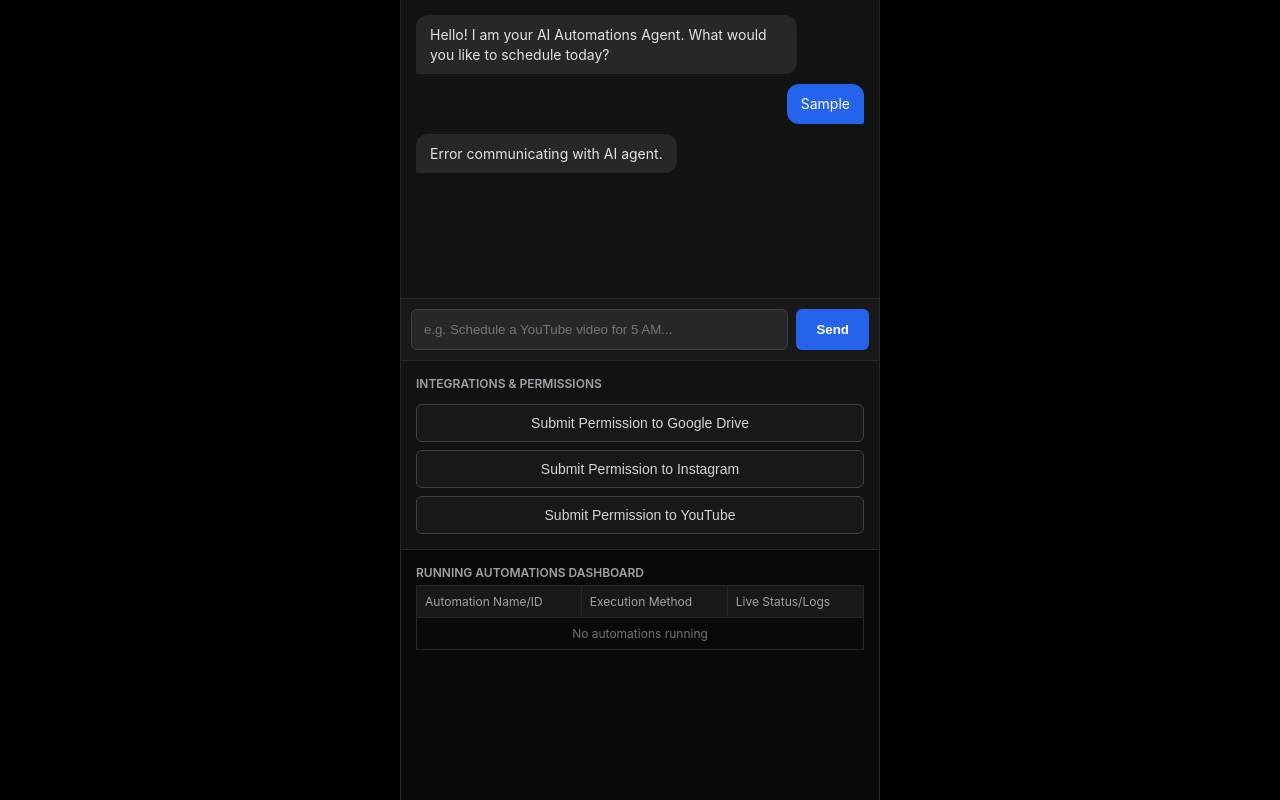
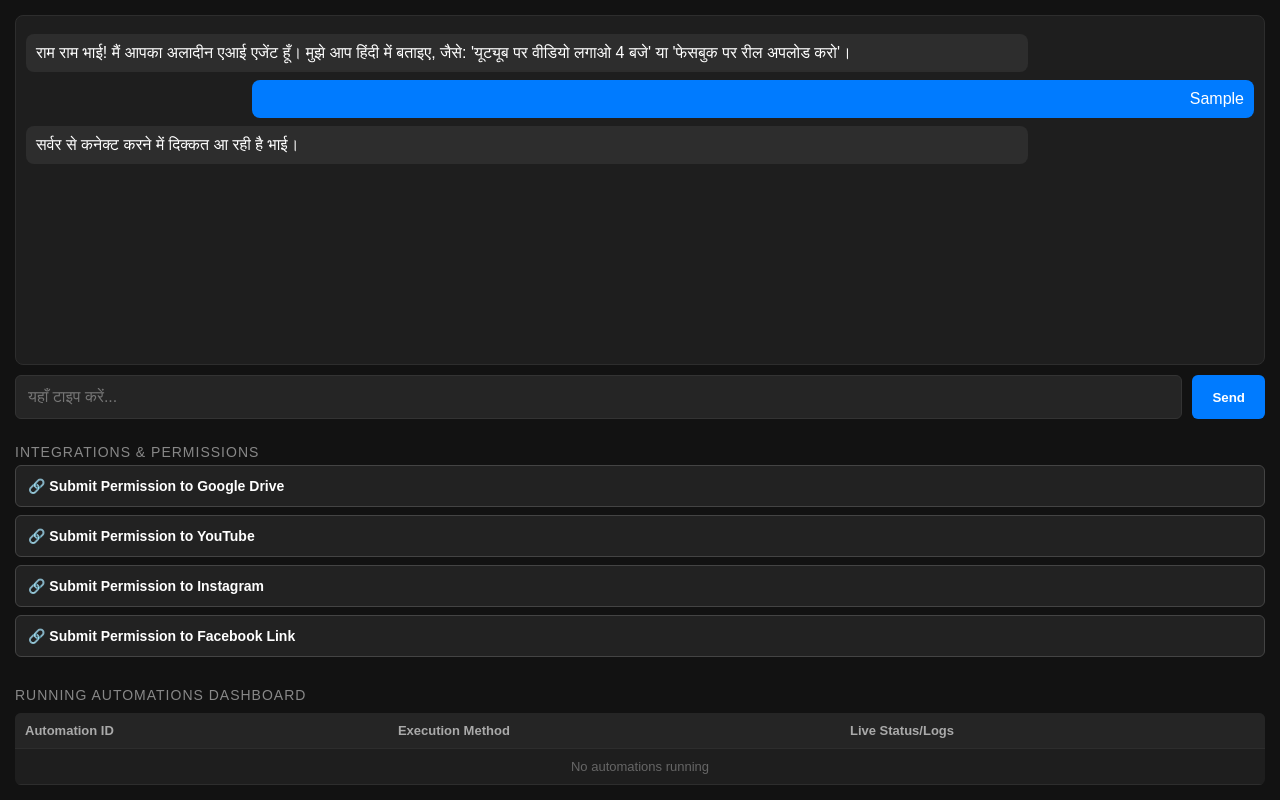
Before and after one commit to dharmaraj7631300302-ai/aladdin-ai, a plain HTML site: page templates/index.html in a window 1280 px wide. Both pictures are taken after typing "Sample" into the empty fields and a click on the button "Send". Drawn offline with Linux system fonts and the light colour scheme; no server answers.

Commit message:
Update index.html

```diff
--- a/templates/index.html
+++ b/templates/index.html
@@ -1,217 +1,213 @@
 <!DOCTYPE html>
-<html lang="en">
+<html lang="hi">
 <head>
     <meta charset="UTF-8">
     <meta name="viewport" content="width=device-width, initial-scale=1.0">
-    <title>AI Automation Agent</title>
+    <title>अलादीन AI ऑटोमेशन</title>
     <style>
-        * { box-sizing: border-box; margin: 0; padding: 0; }
         body {
-            background-color: #000;
-            color: #e4e4e7;
-            font-family: -apple-system, BlinkMacSystemFont, "Segoe UI", Roboto, sans-serif;
-            display: flex;
-            justify-content: center;
-        }
-        /* Mobile layout container */
-        .mobile-container {
-            width: 100%;
-            max-width: 480px;
-            height: 100vh;
             background-color: #121212;
-            display: flex;
-            flex-direction: column;
-            border-left: 1px solid #27272a;
-            border-right: 1px solid #27272a;
-        }
-
-        /* 1. Chat Box at the top */
-        #chat-box {
-            flex: 1; /* Takes remaining space to push everything else down */
-            overflow-y: auto;
+            color: #ffffff;
+            font-family: Arial, sans-serif;
+            margin: 0;
             padding: 15px;
             display: flex;
             flex-direction: column;
+            height: 100vh;
+            box-sizing: border-box;
+        }
+        .chat-container {
+            flex: 1;
+            border: 1px solid #2d2d2d;
+            border-radius: 8px;
+            padding: 10px;
+            overflow-y: auto;
+            margin-bottom: 10px;
+            background: #1e1e1e;
+        }
+        .message {
+            margin: 8px 0;
+            padding: 10px;
+            border-radius: 8px;
+            max-width: 80%;
+        }
+        .user-message {
+            background-color: #007bff;
+            margin-left: auto;
+            text-align: right;
+        }
+        .ai-message {
+            background-color: #2d2d2d;
+        }
+        .input-area {
+            display: flex;
             gap: 10px;
-            border-bottom: 1px solid #27272a;
+            margin-bottom: 15px;
         }
-        .msg { padding: 10px 14px; border-radius: 12px; max-width: 85%; font-size: 14px; line-height: 1.4; }
-        .msg.ai { background-color: #27272a; align-self: flex-start; border-bottom-left-radius: 2px;}
-        .msg.user { background-color: #2563eb; color: #fff; align-self: flex-end; border-bottom-right-radius: 2px;}
-
-        /* 2. Input Text Field + Send Button */
-        #input-section {
-            display: flex;
-            padding: 10px;
-            background-color: #18181b;
-            border-bottom: 1px solid #27272a;
-        }
-        #chat-input {
+        input {
             flex: 1;
-            background: #27272a;
-            border: 1px solid #3f3f46;
-            color: #fff;
             padding: 12px;
             border-radius: 6px;
-            outline: none;
+            border: 1px solid #333;
+            background: #252525;
+            color: #fff;
+            font-size: 16px;
         }
-        #send-btn {
-            background: #2563eb;
+        button {
+            padding: 12px 20px;
+            border-radius: 6px;
+            border: none;
+            background: #007bff;
             color: #fff;
-            border: none;
-            padding: 0 20px;
-            margin-left: 8px;
+            font-weight: bold;
+            cursor: pointer;
+        }
+        .section-title {
+            font-size: 14px;
+            color: #888;
+            text-transform: uppercase;
+            margin: 10px 0 5px 0;
+            letter-spacing: 1px;
+        }
+        .btn-grid {
+            display: grid;
+            grid-template-columns: 1fr;
+            gap: 8px;
+            margin-bottom: 20px;
+        }
+        .connect-btn {
+            background: #222;
+            border: 1px solid #444;
+            color: #fff;
+            text-align: left;
+            padding: 12px;
             border-radius: 6px;
-            cursor: pointer;
-            font-weight: bold;
-        }
-
-        /* 3. Permissions Section */
-        #permissions-section {
-            padding: 15px;
-            background-color: #121212;
-            border-bottom: 1px solid #27272a;
-            display: flex;
-            flex-direction: column;
-            gap: 8px;
-        }
-        .section-title { font-size: 12px; text-transform: uppercase; color: #a1a1aa; margin-bottom: 5px; font-weight: 600; }
-        .perm-btn {
-            background: #18181b;
-            color: #d4d4d8;
-            border: 1px solid #3f3f46;
-            padding: 10px;
-            border-radius: 6px;
-            cursor: pointer;
-            display: flex;
-            align-items: center;
-            justify-content: center;
             font-size: 14px;
         }
-        .perm-btn:active { background: #27272a; }
-
-        /* 4. Running Automations Dashboard */
-        #dashboard-section {
-            padding: 15px;
-            height: 250px;
-            overflow-y: auto;
-            background-color: #09090b;
+        .connect-btn:active {
+            background: #333;
         }
-        table { width: 100%; border-collapse: collapse; font-size: 12px; }
-        th, td { border: 1px solid #27272a; padding: 8px; text-align: left; }
-        th { background-color: #18181b; color: #a1a1aa; font-weight: normal;}
-        td { color: #d4d4d8; }
-        .status-badge { color: #34d399; }
+        table {
+            width: 100%;
+            border-collapse: collapse;
+            margin-top: 5px;
+            background: #1e1e1e;
+            border-radius: 6px;
+            overflow: hidden;
+        }
+        th, td {
+            padding: 10px;
+            text-align: left;
+            border-bottom: 1px solid #2d2d2d;
+            font-size: 13px;
+        }
+        th {
+            background: #252525;
+            color: #aaa;
+        }
     </style>
 </head>
 <body>
 
-    <div class="mobile-container">
-        <!-- 1. Chat Box -->
-        <div id="chat-box">
-            <div class="msg ai">Hello! I am your AI Automations Agent. What would you like to schedule today?</div>
+    <!-- चैट बॉक्स सेक्शन -->
+    <div class="chat-container" id="chatBox">
+        <div class="message ai-message">राम राम भाई! मैं आपका अलादीन एआई एजेंट हूँ। मुझे आप हिंदी में बताइए, जैसे: 'यूट्यूब पर वीडियो लगाओ 4 बजे' या 'फेसबुक पर रील अपलोड करो'।</div>
     </div>
 
-        <!-- 2. Input Field + Send -->
-        <div id="input-section">
-            <input type="text" id="chat-input" placeholder="e.g. Schedule a YouTube video for 5 AM..." onkeypress="handleKeyPress(event)">
-            <button id="send-btn" onclick="sendMessage()">Send</button>
+    <!-- इनपुट एरिया -->
+    <div class="input-area">
+        <input type="text" id="userInput" placeholder="यहाँ टाइप करें...">
+        <button onclick="sendMessage()">Send</button>
     </div>
 
-        <!-- 3. Permissions Section -->
-        <div id="permissions-section">
-            <div class="section-title">Integrations & Permissions</div>
-            <button class="perm-btn" onclick="openOAuth('google-drive')">Submit Permission to Google Drive</button>
-            <button class="perm-btn" onclick="openOAuth('instagram')">Submit Permission to Instagram</button>
-            <button class="perm-btn" onclick="openOAuth('youtube')">Submit Permission to YouTube</button>
+    <!-- परमिशन बटन्स (यहाँ यूआरएल फिक्स कर दिया है) -->
+    <div class="section-title">INTEGRATIONS & PERMISSIONS</div>
+    <div class="btn-grid">
+        <button class="connect-btn" onclick="connectPlatform('google')">🔗 Submit Permission to Google Drive</button>
+        <button class="connect-btn" onclick="connectPlatform('youtube')">🔗 Submit Permission to YouTube</button>
+        <button class="connect-btn" onclick="connectPlatform('instagram')">🔗 Submit Permission to Instagram</button>
+        <button class="connect-btn" onclick="connectPlatform('facebook')">🔗 Submit Permission to Facebook Link</button>
     </div>
 
-        <!-- 4. Running Automations Dashboard -->
-        <div id="dashboard-section">
-            <div class="section-title">Running Automations Dashboard</div>
+    <!-- लाइव डैशबोर्ड -->
+    <div class="section-title">RUNNING AUTOMATIONS DASHBOARD</div>
     <table>
         <thead>
             <tr>
-                        <th>Automation Name/ID</th>
+                <th>Automation ID</th>
                 <th>Execution Method</th>
                 <th>Live Status/Logs</th>
             </tr>
         </thead>
-                <tbody id="dashboard-body">
-                    <tr><td colspan="3" style="text-align: center; color: #71717a;">No automations running</td></tr>
+        <tbody id="dashboardBody">
+            <tr>
+                <td colspan="3" style="text-align:center; color:#666;">No automations running</td>
+            </tr>
         </tbody>
     </table>
-        </div>
-    </div>
 
     <script>
-        const chatBox = document.getElementById("chat-box");
-        const chatInput = document.getElementById("chat-input");
-        const dashboardBody = document.getElementById("dashboard-body");
-
-        function handleKeyPress(e) {
-            if (e.key === "Enter") sendMessage();
+        // गलत यूआरएल का एरर यहाँ से ठीक हुआ है भाई
+        function connectPlatform(platform) {
+            window.open('/oauth/' + platform, '_blank', 'width=500,height=600');
         }
 
-        function appendMessage(text, sender) {
-            const div = document.createElement("div");
-            div.className = `msg ${sender}`;
-            div.innerText = text;
-            chatBox.appendChild(div);
+        async function sendMessage() {
+            const input = document.getElementById('userInput');
+            const message = input.value.trim();
+            if (!message) return;
+
+            appendMessage(message, 'user-message');
+            input.value = '';
+
+            try {
+                const response = await fetch('/api/chat', {
+                    method: 'POST',
+                    headers: { 'Content-Type': 'application/json' },
+                    body: JSON.stringify({ message: message })
+                });
+                const data = await response.json();
+                appendMessage(data.reply, 'ai-message');
+            } catch (error) {
+                appendMessage("सर्वर से कनेक्ट करने में दिक्कत आ रही है भाई।", 'ai-message');
+            }
+        }
+
+        function appendMessage(text, className) {
+            const chatBox = document.getElementById('chatBox');
+            const msgDiv = document.createElement('div');
+            msgDiv.className = `message ${className}`;
+            msgDiv.innerText = text;
+            chatBox.appendChild(msgDiv);
             chatBox.scrollTop = chatBox.scrollHeight;
         }
 
-        async function sendMessage() {
-            const text = chatInput.value.trim();
-            if (!text) return;
+        async function updateDashboard() {
+            try {
+                const response = await fetch('/api/automations');
+                const data = await response.json();
+                const tbody = document.getElementById('dashboardBody');
 
-            appendMessage(text, "user");
-            chatInput.value = "";
+                if (!data.automations || data.automations.length === 0) {
+                    tbody.innerHTML = '<tr><td colspan="3" style="text-align:center; color:#666;">No automations running</td></tr>';
+                    return;
+                }
 
-            try {
-                const response = await fetch("/api/chat", {
-                    method: "POST",
-                    headers: { "Content-Type": "application/json" },
-                    body: JSON.stringify({ message: text })
+                tbody.innerHTML = '';
+                data.automations.forEach(task => {
+                    const row = `<tr>
+                        <td style="color:#007bff; font-weight:bold;">${task.id}</td>
+                        <td>${task.method}</td>
+                        <td style="color:#28a745;">${task.status}</td>
+                    </tr>`;
+                    tbody.innerHTML += row;
                 });
-                const data = await response.json();
-                appendMessage(data.reply, "ai");
-            } catch (err) {
-                appendMessage("Error communicating with AI agent.", "ai");
+            } catch (e) {
+                console.log("Dashboard update failed");
             }
         }
 
-        function openOAuth(platform) {
-            // Opens a simulated pop-up window
-            window.open(`/oauth/${platform}`, 'OAuth', 'width=400,height=500,left=200,top=100');
-        }
-
-        async function pollAutomations() {
-            try {
-                const response = await fetch("/api/automations");
-                const data = await response.json();
-                const tasks = data.automations;
-
-                if (tasks.length === 0) return;
-
-                dashboardBody.innerHTML = ""; // Clear existing rows
-
-                tasks.forEach(task => {
-                    const tr = document.createElement("tr");
-                    tr.innerHTML = `
-                        <td>${task.id}</td>
-                        <td>${task.method}</td>
-                        <td class="status-badge">${task.status}</td>
-                    `;
-                    dashboardBody.appendChild(tr);
-                });
-            } catch (err) {
-                console.error("Dashboard sync error:", err);
-            }
-        }
-
-        // Poll the backend every 2 seconds to update the Live Status/Logs
-        setInterval(pollAutomations, 2000);
+        setInterval(updateDashboard, 2000);
     </script>
 </body>
     </html>
```
Lines whose indentation alone changed are shown as unchanged.
